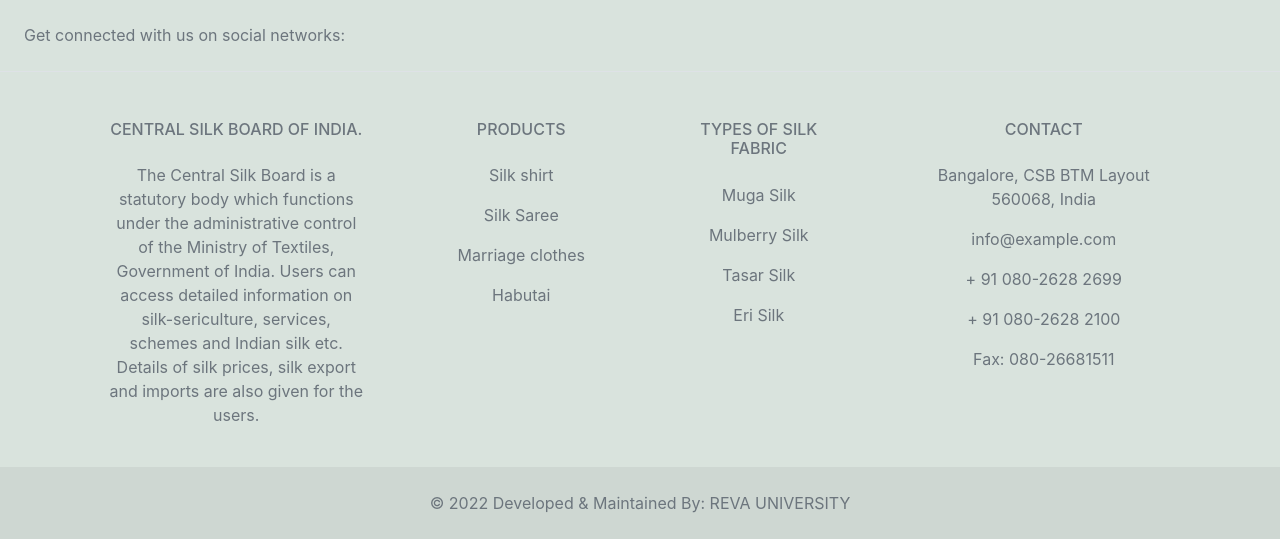
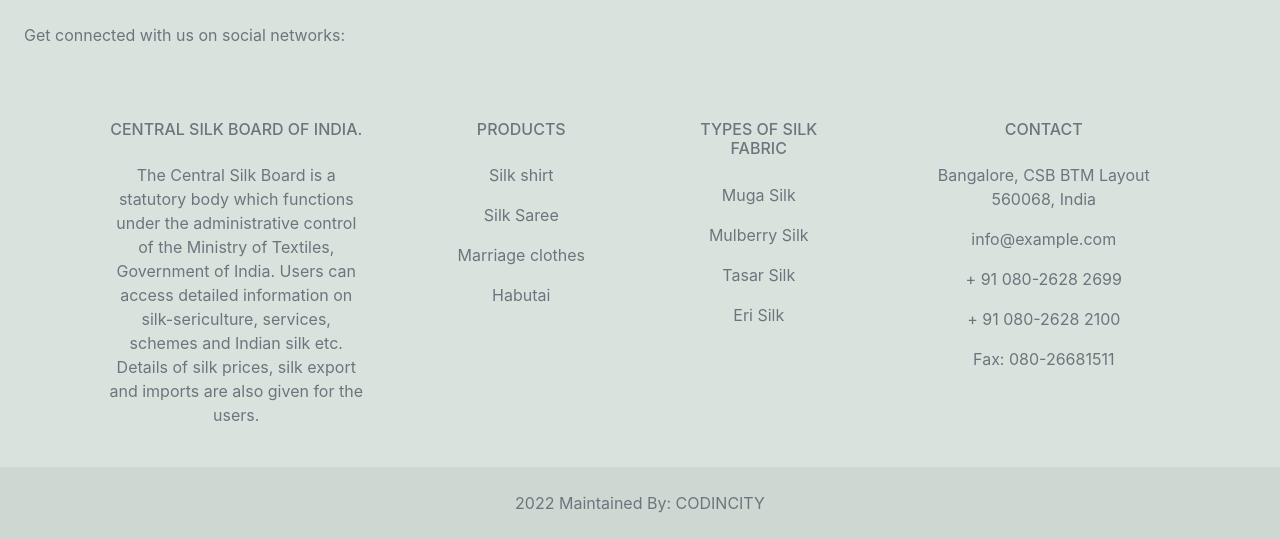
Before and after one commit to codincity123/silkboard, a Django app: page / in a window 1280 px wide. Shown: the part 1516-2055 px from the top of the page. Run offline with Django 3.2, Linux system fonts and the light colour scheme; parts of the project's set-up code (start-up, migrations or seed data) failed here and were passed over.

Commit message:
copyright changed

```diff
--- a/templates/admin_panel/admin_home.html
+++ b/templates/admin_panel/admin_home.html
@@ -186,8 +186,10 @@
 
         <!-- Copyright -->
         <div class="text-center p-4" style="background-color: rgba(0, 0, 0, 0.05);">
-          © 2022 Developed & Maintained By:
-          <a class="text-reset fw-bold" href="https://mdbootstrap.com/">REVA UNIVERSITY</a>
+          <!-- 2022 Developed & Maintained By:
+          <a class="text-reset fw-bold" href="https://mdbootstrap.com/">REVA UNIVERSITY</a> -->
+          2022 Maintained By:
+          <a class="text-reset fw-bold" href="https://mdbootstrap.com/">CODINCITY</a>
         </div>
         <!-- Copyright -->
       </footer>
--- a/templates/base.html
+++ b/templates/base.html
@@ -204,8 +204,10 @@
 
 
     <div class="text-center p-4" style="background-color: rgba(0, 0, 0, 0.05);">
-      © 2022 Developed & Maintained By:
-      <a class="text-reset fw-bold" href="https://www.reva.edu.in/">REVA UNIVERSITY</a>
+      <!-- © 2022 Developed & Maintained By:
+      <a class="text-reset fw-bold" href="https://www.reva.edu.in/">REVA UNIVERSITY</a> -->
+      2022 Maintained By:
+      <a class="text-reset fw-bold" href="https://www.codincity.com/">CODINCITY</a>
     </div>
 
   </footer>
```
